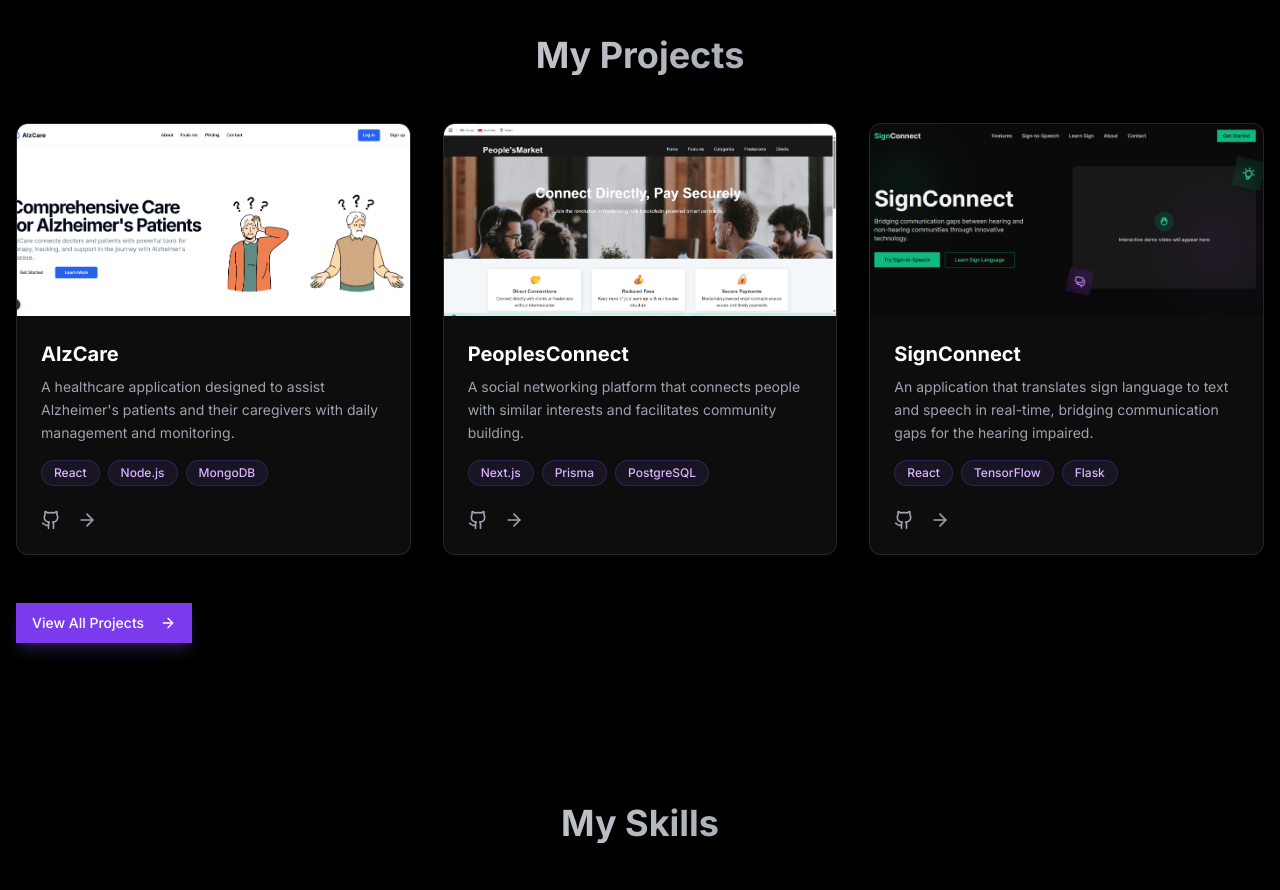
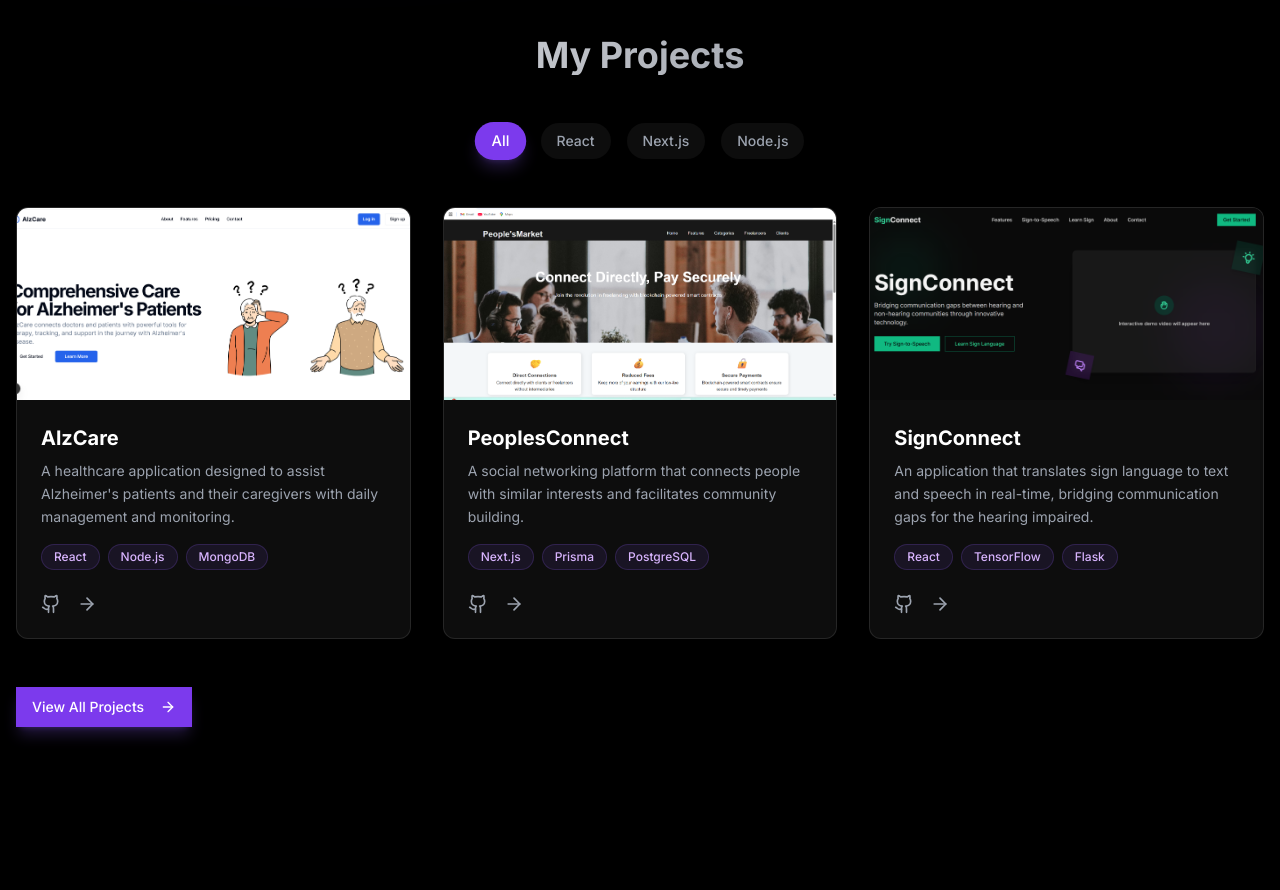
Before and after one commit to Priyanshug254/Portfolio, a Next.js app: page / in a window 1280 px wide. Shown: the part 1260-2150 px from the top of the page. Built offline with nearby package versions, Linux system fonts and the light colour scheme.

Commit message:
Add interactive filtering to Projects section

```diff
--- a/app/page.jsx
+++ b/app/page.jsx
@@ -1,3 +1,6 @@
+"use client"
+
+import { useState } from "react"
 import Image from "next/image"
 import Link from "next/link"
 import { ArrowRight, Github, Linkedin, Mail, Twitter } from "lucide-react"
@@ -8,6 +11,14 @@ import { TypewriterEffect } from "@/components/TypewriterEffect"
 import { personalInfo, projects, skills, socialLinks } from "@/lib/data"
 
 export default function Home() {
+  const [filter, setFilter] = useState("All")
+
+  const filteredProjects = filter === "All"
+    ? projects
+    : projects.filter(project => project.tags.includes(filter) || (filter === "Backend" && project.tags.includes("Node.js")) || (filter === "Frontend" && project.tags.includes("React")))
+
+  const categories = ["All", "React", "Next.js", "Node.js"]
+
   return (
     <div className="min-h-screen bg-black text-white selection:bg-purple-500/30">
       <Header />
@@ -83,8 +94,25 @@ export default function Home() {
       <section id="projects" className="py-20">
         <div className="container mx-auto px-4">
           <h2 className="text-4xl font-bold mb-12 text-center bg-clip-text text-transparent bg-gradient-to-r from-white to-gray-500">My Projects</h2>
+
+          {/* Project Filters */}
+          <div className="flex justify-center gap-4 mb-12 flex-wrap">
+            {categories.map((category) => (
+              <button
+                key={category}
+                onClick={() => setFilter(category)}
+                className={`px-4 py-2 rounded-full text-sm font-medium transition-all duration-300 ${filter === category
+                    ? "bg-purple-600 text-white shadow-lg shadow-purple-500/25 scale-105"
+                    : "bg-white/5 text-gray-400 hover:bg-white/10 hover:text-white"
+                  }`}
+              >
+                {category}
+              </button>
+            ))}
+          </div>
+
           <div className="grid grid-cols-1 md:grid-cols-2 lg:grid-cols-3 gap-8">
-            {projects.map((project, index) => (
+            {filteredProjects.map((project, index) => (
               <div key={index} className="bg-white/5 backdrop-blur-lg border border-white/10 rounded-xl overflow-hidden transition-all duration-300 hover:-translate-y-2 hover:shadow-2xl hover:shadow-purple-500/10 hover:border-purple-500/50 group">
                 <div className="h-48 relative overflow-hidden">
                   <Image
```
